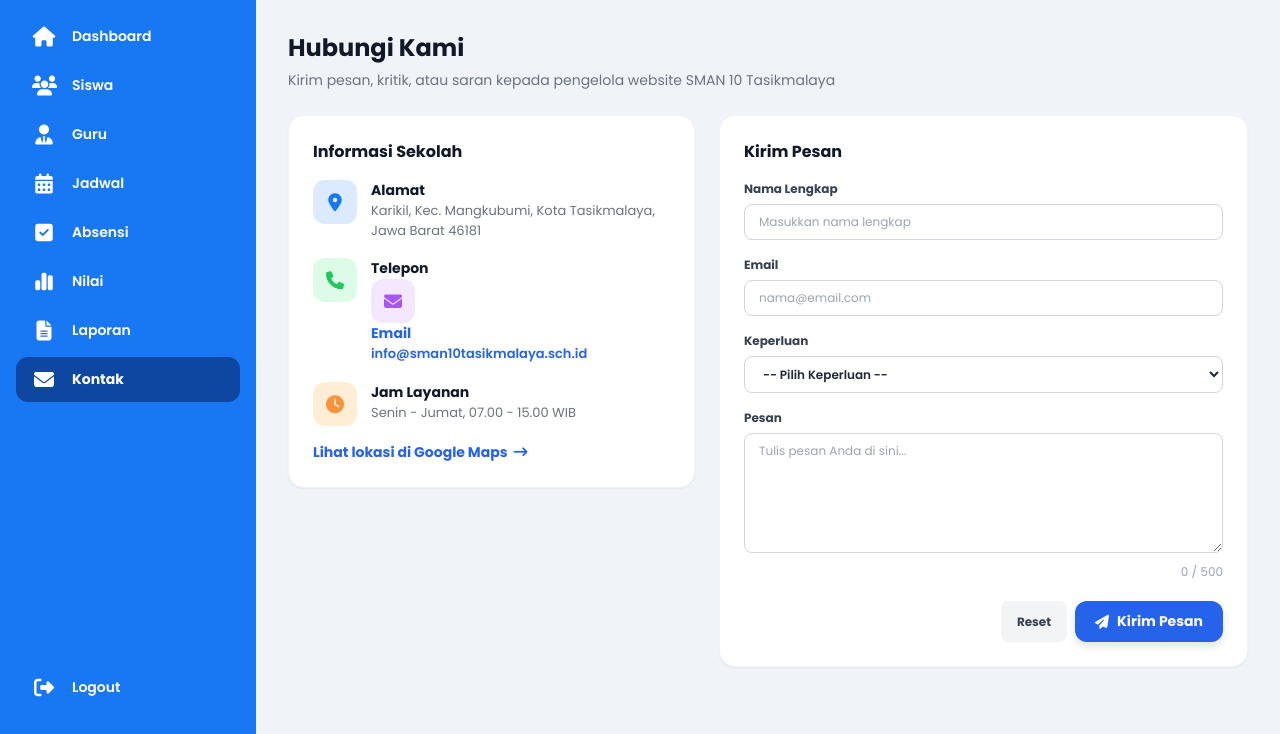
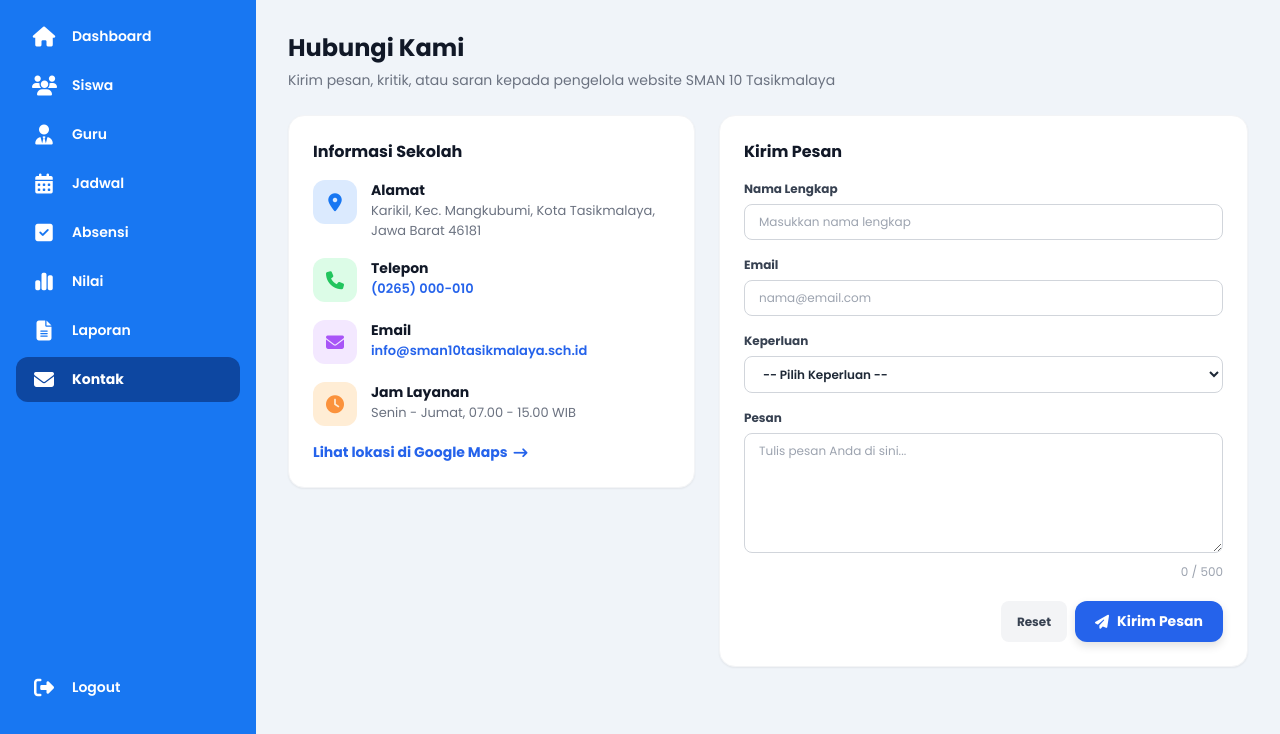
Before and after one commit to 2503010118-collab/sistem-sekolah-Doniza, a plain HTML site: page kontak.html in a window 1280 px wide. Shown: the part 66-800 px from the top of the page. Drawn offline with Linux system fonts and the light colour scheme.

Commit message:
Update kontak.html

```diff
--- a/kontak.html
+++ b/kontak.html
@@ -88,11 +88,11 @@
                 <p>Karikil, Kec. Mangkubumi, Kota Tasikmalaya, Jawa Barat 46181</p>
               </div>
             </li>
-            <li class="Doniza_info_item">
+           <li class="Doniza_info_item">
               <span class="Doniza_info_icon Doniza_ic_green"><i class="fa-solid fa-phone"></i></span>
               <div>
                 <strong>Telepon</strong>
-                <p><a href="02652350205</a>02652350205</p>
+                <p><a href="tel:+62265000010">(0265) 000-010</a></p>
               </div>
             </li>
             <li class="Doniza_info_item">
```
